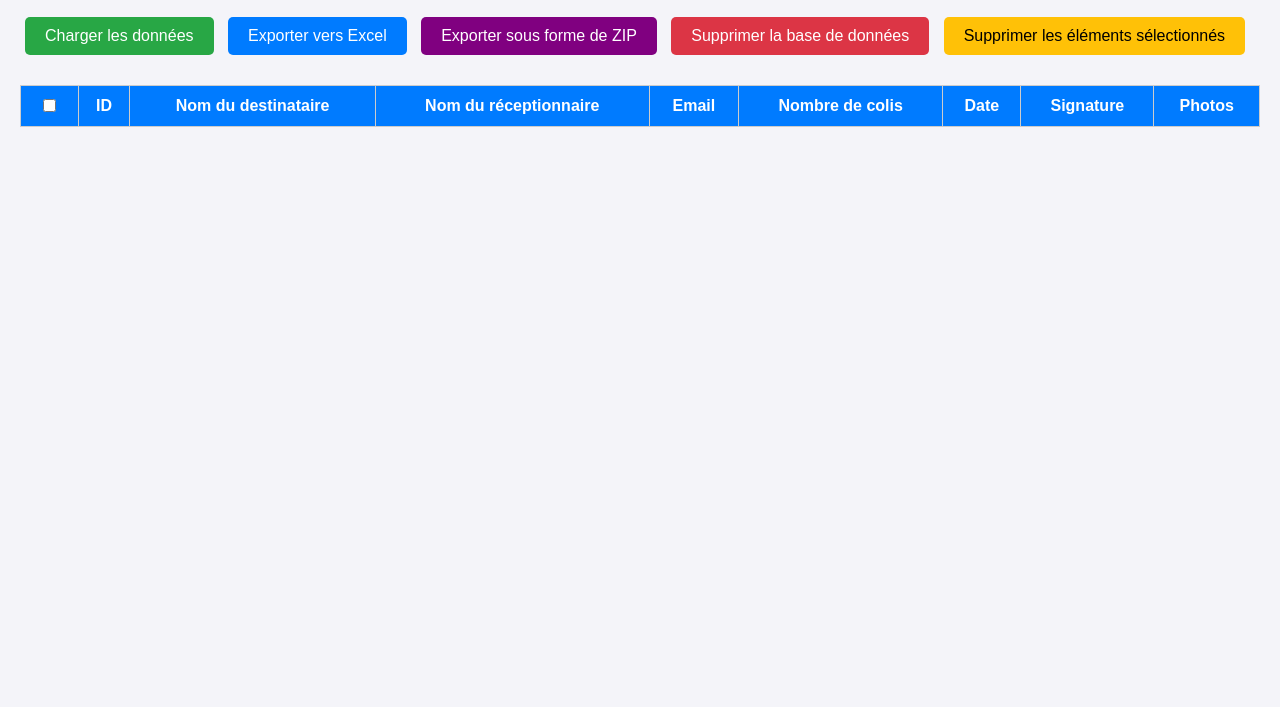
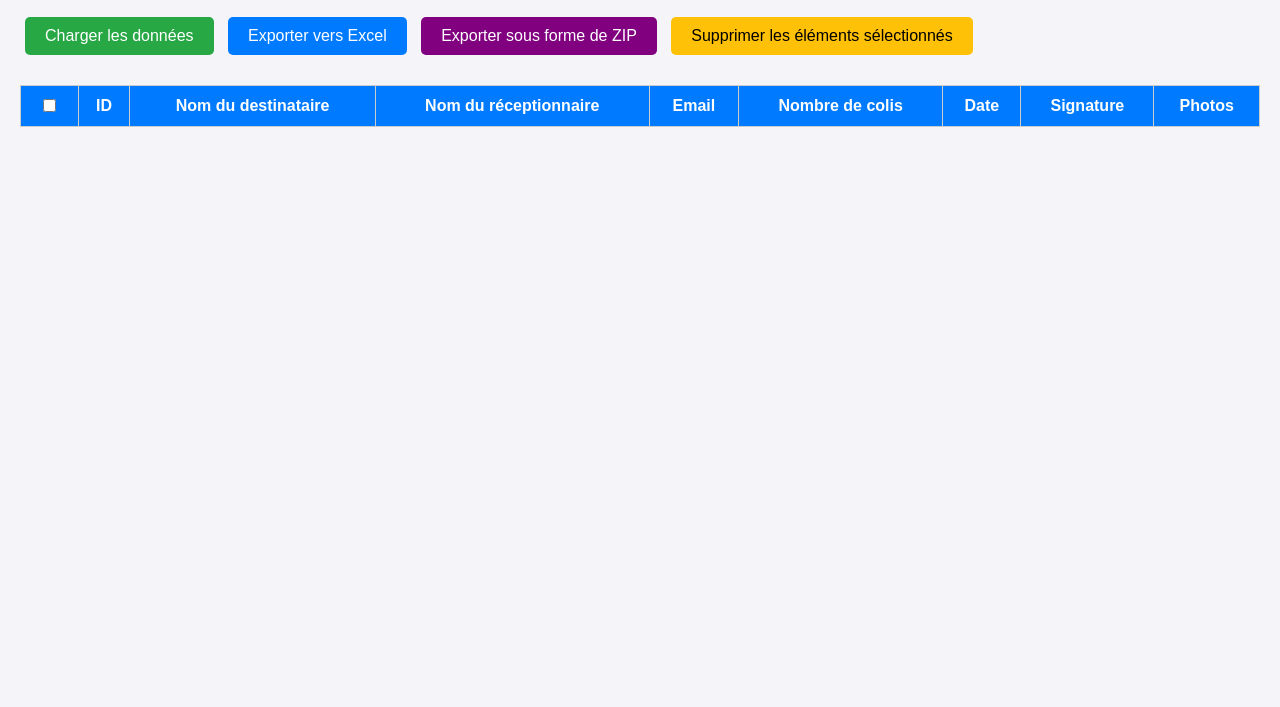
Before and after one commit to fourcheerv/colis, a website: page results.html in a window 1280 px wide. Shown: the part 93-800 px from the top of the page. Drawn offline with nearby package versions, Linux system fonts and the light colour scheme; a script that the page names is missing.

Commit message:
bouton supprimer la base

```diff
--- a/results.html
+++ b/results.html
@@ -16,7 +16,7 @@
     <button id="loadDataBtn">Charger les données</button>
     <button id="exportBtn">Exporter vers Excel</button>
     <button id="exportZipBtn">Exporter sous forme de ZIP</button>
-    <button id="deleteDBBtn">Supprimer la base de données</button>
+    <!-- <button id="deleteDBBtn">Supprimer la base de données</button>-->
     <button id="deleteSelectedBtn">Supprimer les éléments sélectionnés</button>
 
     <table id="dataTable">
```
